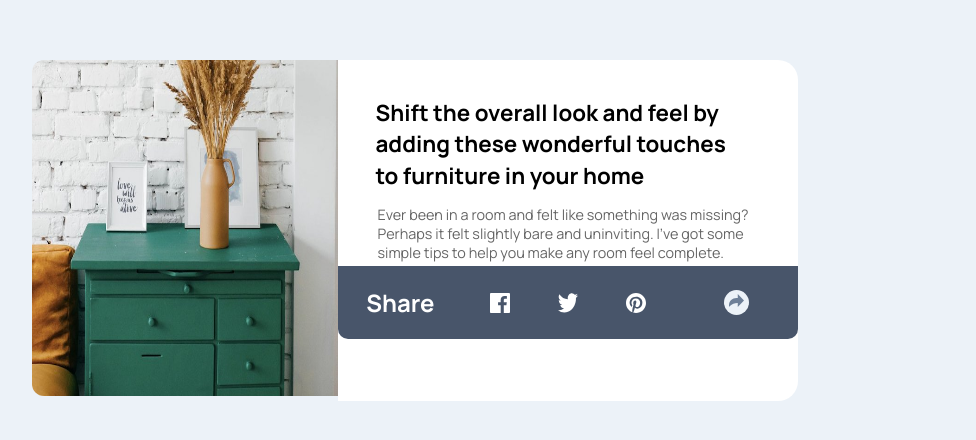
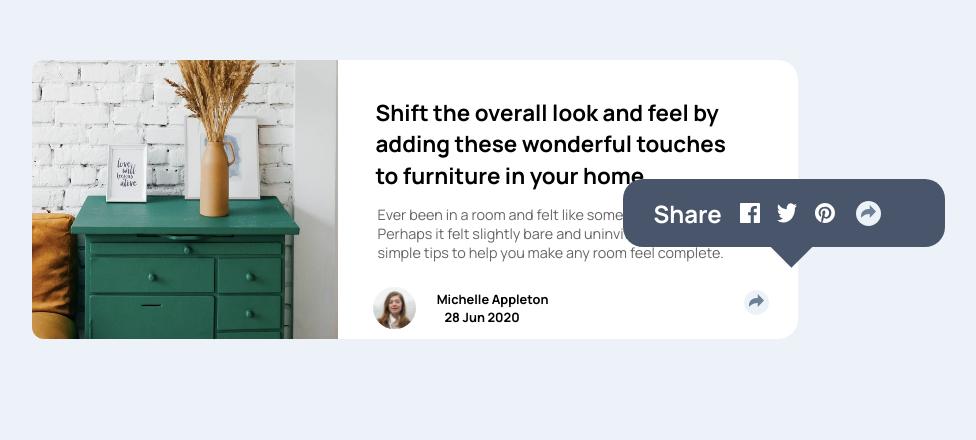
Before and after one commit to ChamuMutezva/article-preview-component, a React (Create React App) app: page / in a window 1280 px wide. Shown: the part 204-644 px from the top of the page, without its empty margins (210-1186 px from the left). Built offline with nearby package versions, Linux system fonts and the light colour scheme.

Commit message:
fix: dialog like look of the social icon container

```diff
--- a/src/index.css
+++ b/src/index.css
@@ -83,8 +83,8 @@ figcaption {
   width: 100%;
 position: absolute;
 background: hsl(217, 19%, 35%);
-display: grid;
-grid-template-columns: 1fr 3fr 1fr;
+display: flex;
+    flex-wrap: nowrap;
 justify-content: center;
 border-radius: 0 0 10px 10px;
 padding: 20px;
@@ -96,6 +96,7 @@ color: white;
   display: none;
 }
 .socialIcons {
+  width: 50%;
   display: flex;
   justify-content: space-evenly;
 }
@@ -114,7 +115,7 @@ color: white;
   margin: 0;
 }
 .illustration {
-  height: 42vh;
+  height: 100%;
   border-top-left-radius: 12px;
   border-top-right-radius: 0px;
   border-bottom-left-radius: 12px;
@@ -155,6 +156,23 @@ margin-left: 21px;
 .dated {
 margin-left: 0px;
 }
+.socialShare {
+  top: -87px;
+  width: 70%;
+  left: 285px;
+  border-radius: 20px;
+  padding: 14px 30px;
+}
+.socialShare::after {
+  position: relative;
+  content: "";
+  width: 30px;
+  height: 40px;
+  top: 30px;
+  transform: rotate(45deg);
+  left: -105px;
+  background-color: hsl(217, 19%, 35%);
+}
 
 }
 
```
